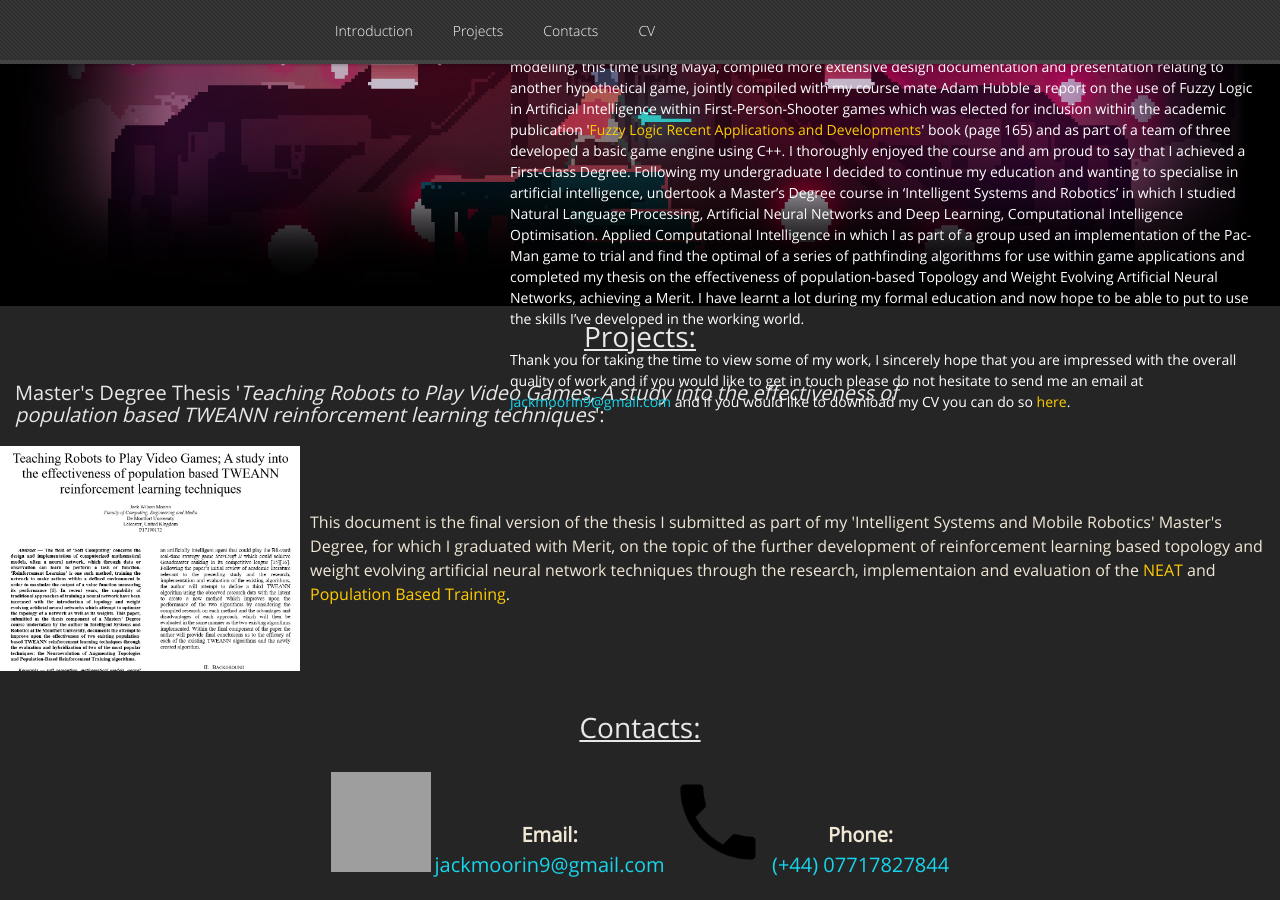
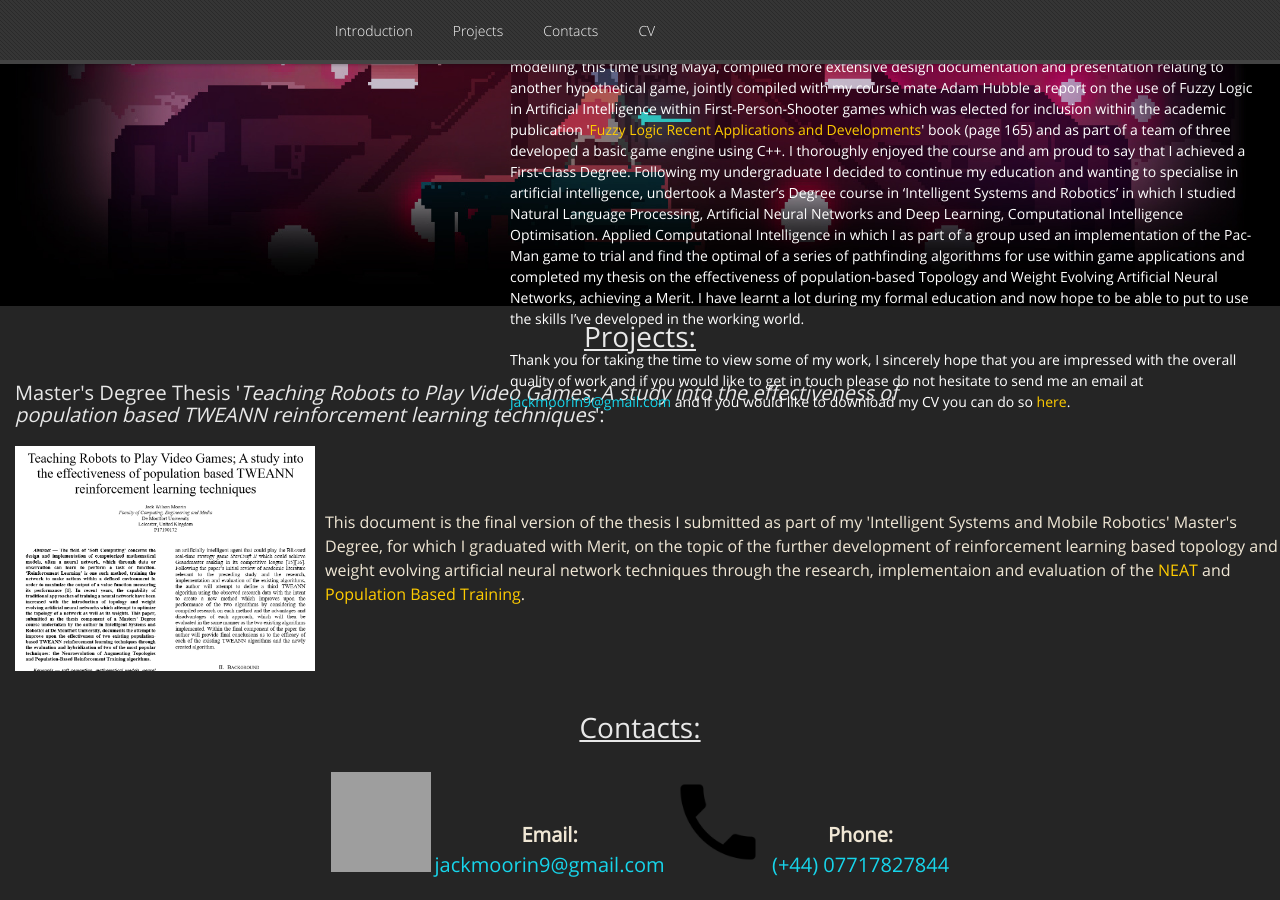
Before and after one commit to GamesProgrammingGrad2021/GamesProgrammingGrad2021.github.io, a Jekyll site: the page built from index.md, in a window 1280 px wide and 900 px high, scrolled down 801 px. Built offline with Jekyll 4.4.1, drawn with Linux system fonts in a browser that asks for light colours; nearby versions of some CDN libraries; our own code applies the rules of GitHub Pages for plain Markdown files; grey boxes are pictures that could not be loaded.

Commit message:
Update default.html

```diff
--- a/_layouts/default.html
+++ b/_layouts/default.html
@@ -120,7 +120,7 @@
 
 			<!-- Master's Thesis -->
 			<h2 style="padding-top:20px; padding-left: 15px; padding-bottom: 10px; text-align: left; font-size: 20px;">Master's Degree Thesis '<i>Teaching Robots to Play Video Games; A study into the effectiveness of<br>population based TWEANN reinforcement learning techniques</i>':</h2>
-			<div style="display: flex; align-items: center; width: 100%; margin-bottom: 10px;">
+			<div style="display: flex; align-items: center; width: 100%; margin-bottom: 10px; padding-left: 15px;">
 				<img src="Thesis_Thumbnail.png" alt="Thesis_Thumbnail" style="height: 225px; width: 300px;">
 				<div style="margin-left: 10px; font-size: 16px; text-align: left;">
 				This document is the final version of the thesis I submitted as part of my 'Intelligent Systems and Mobile Robotics' Master's Degree,
```
